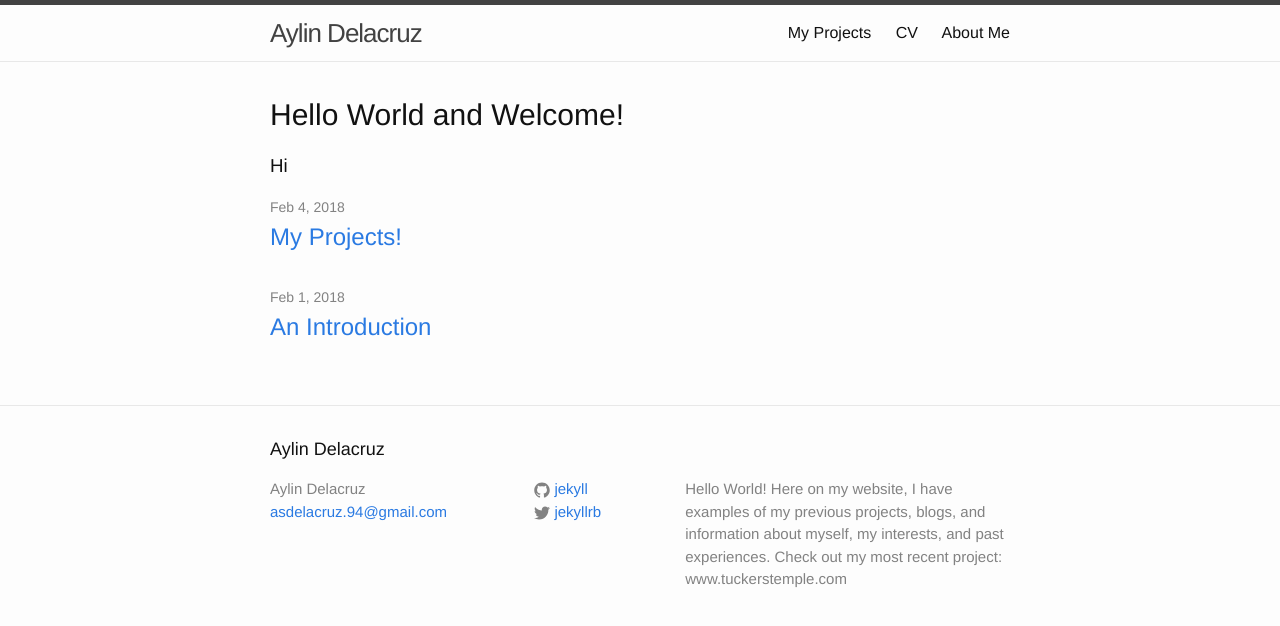
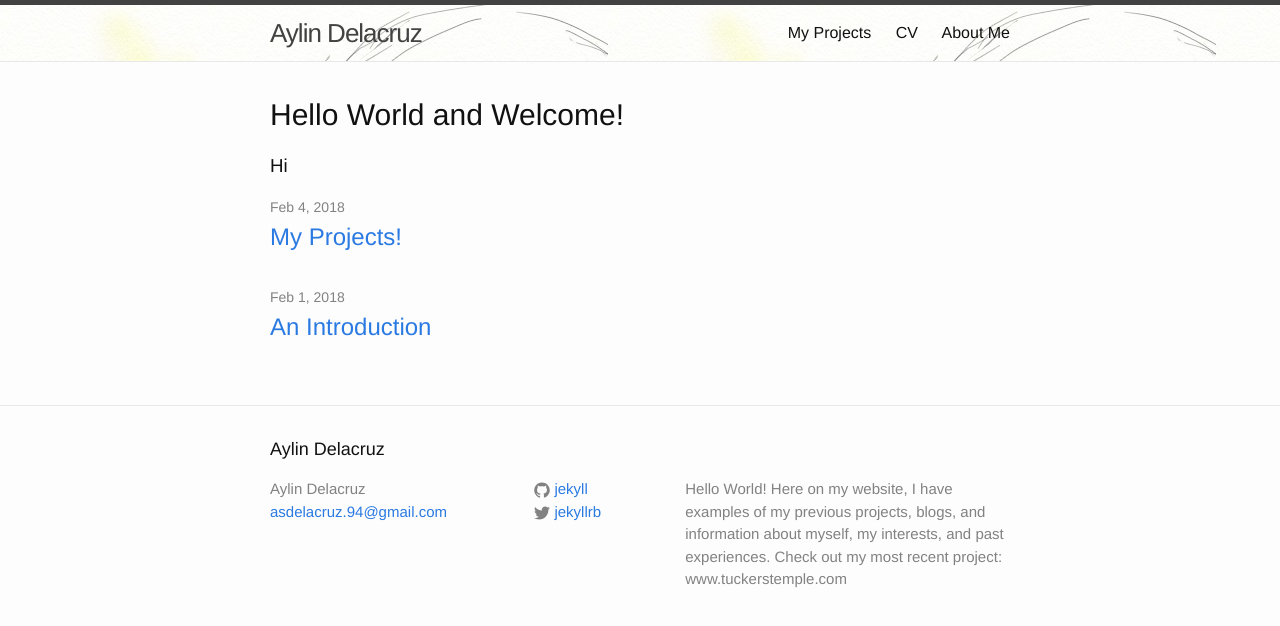
Before and after one commit to asdelacr/asdelacr.github.io, a Jekyll site: the page built from index.html, in a window 1280 px wide. Shown: the top 626 px of the page. Built offline with Jekyll 4.4.1, drawn with Linux system fonts in a browser that asks for light colours.

Commit message:
lets test background photos

```diff
--- a/css/main.scss
+++ b/css/main.scss
@@ -51,3 +51,7 @@ $on-laptop:        800px;
         "layout",
         "syntax-highlighting"
 ;
+
+header{
+	background-image: url('/img/backgroundphoto.jpg')
+}
```
Also changed, not shown: img/backgroundphoto.jpg (added).
